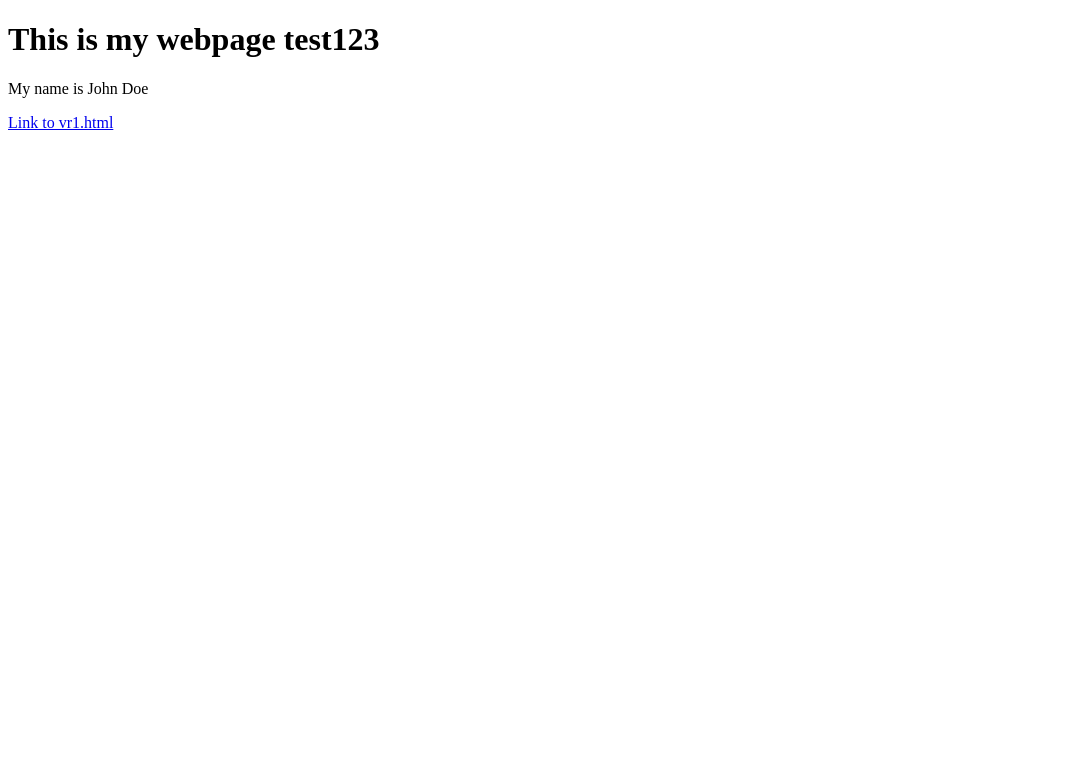
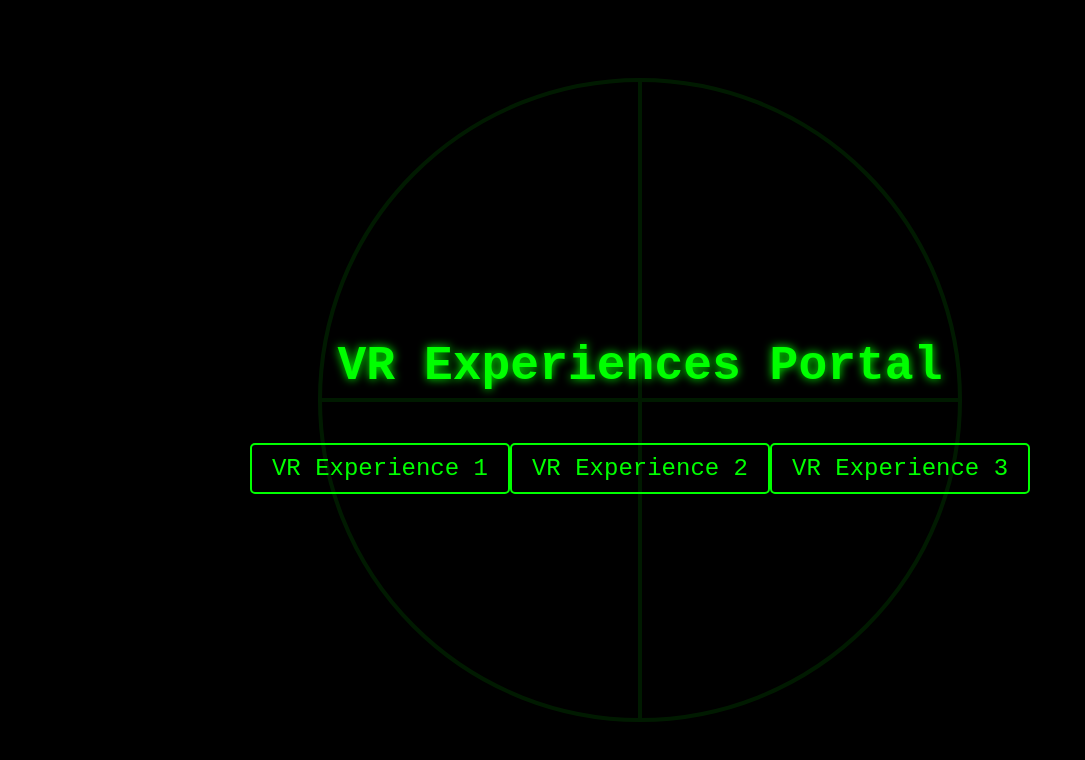
Before and after one commit to bux435x0/aidedvr, a plain HTML site: page index.html in a window 1280 px wide. Shown: the whole page, without its empty margins (0-1085 px from the left). Drawn offline with Linux system fonts and the light colour scheme.

Commit message:
cool hub site added

```diff
--- a/index.html
+++ b/index.html
@@ -3,12 +3,72 @@
 <head>
     <meta charset="UTF-8">
     <meta name="viewport" content="width=device-width, initial-scale=1.0">
-    <title>My Webpage Testxxx</title>
+    <title>VR Experiences Portal</title>
+    <style>
+        body {
+            background-color: #000;
+            color: #0f0;
+            font-family: 'Courier New', monospace;
+            display: flex;
+            justify-content: center;
+            align-items: center;
+            height: 100vh;
+            margin: 0;
+            overflow: hidden;
+        }
+        .container {
+            text-align: center;
+            position: relative;
+        }
+        h1 {
+            font-size: 3em;
+            text-shadow: 0 0 10px #0f0;
+            margin-bottom: 50px;
+        }
+        .links {
+            display: flex;
+            justify-content: space-around;
+            margin-top: 30px;
+        }
+        a {
+            color: #0f0;
+            text-decoration: none;
+            font-size: 1.5em;
+            padding: 10px 20px;
+            border: 2px solid #0f0;
+            border-radius: 5px;
+            transition: all 0.3s ease;
+        }
+        a:hover {
+            background-color: #0f0;
+            color: #000;
+            box-shadow: 0 0 20px #0f0;
+        }
+        .background {
+            position: absolute;
+            top: 0;
+            left: 0;
+            width: 100%;
+            height: 100%;
+            z-index: -1;
+            opacity: 0.1;
+        }
+    </style>
 </head>
 <body>
-    <h1>This is my webpage test123</h1>
-    <p>My name is John Doe</p>
-    <!-- add a link to ./vr1.html-->
-    <a href="./vr1.html">Link to vr1.html</a>
+    <div class="container">
+        <h1>VR Experiences Portal</h1>
+        <div class="links">
+            <a href="./vr1.html">VR Experience 1</a>
+            <a href="./vr2.html">VR Experience 2</a>
+            <a href="./vr3.html">VR Experience 3</a>
+        </div>
+    </div>
+    <svg class="background" xmlns="http://www.w3.org/2000/svg" viewBox="0 0 100 100">
+        <rect width="100" height="100" fill="#000"/>
+        <circle cx="50" cy="50" r="40" stroke="#0f0" stroke-width="0.5" fill="none"/>
+        <line x1="10" y1="50" x2="90" y2="50" stroke="#0f0" stroke-width="0.5"/>
+        <line x1="50" y1="10" x2="50" y2="90" stroke="#0f0" stroke-width="0.5"/>
+    </svg>
 </body>
 </html>
```
